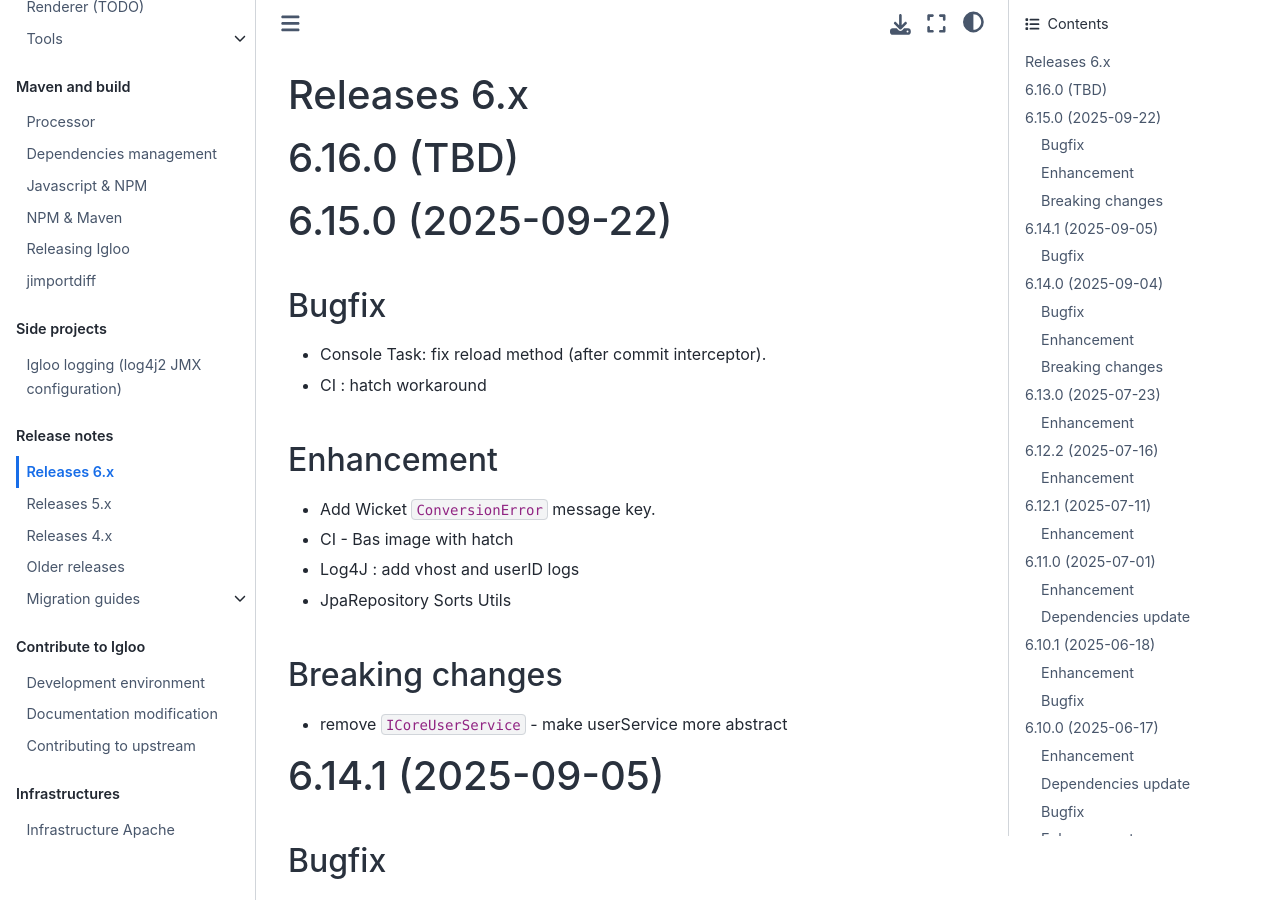
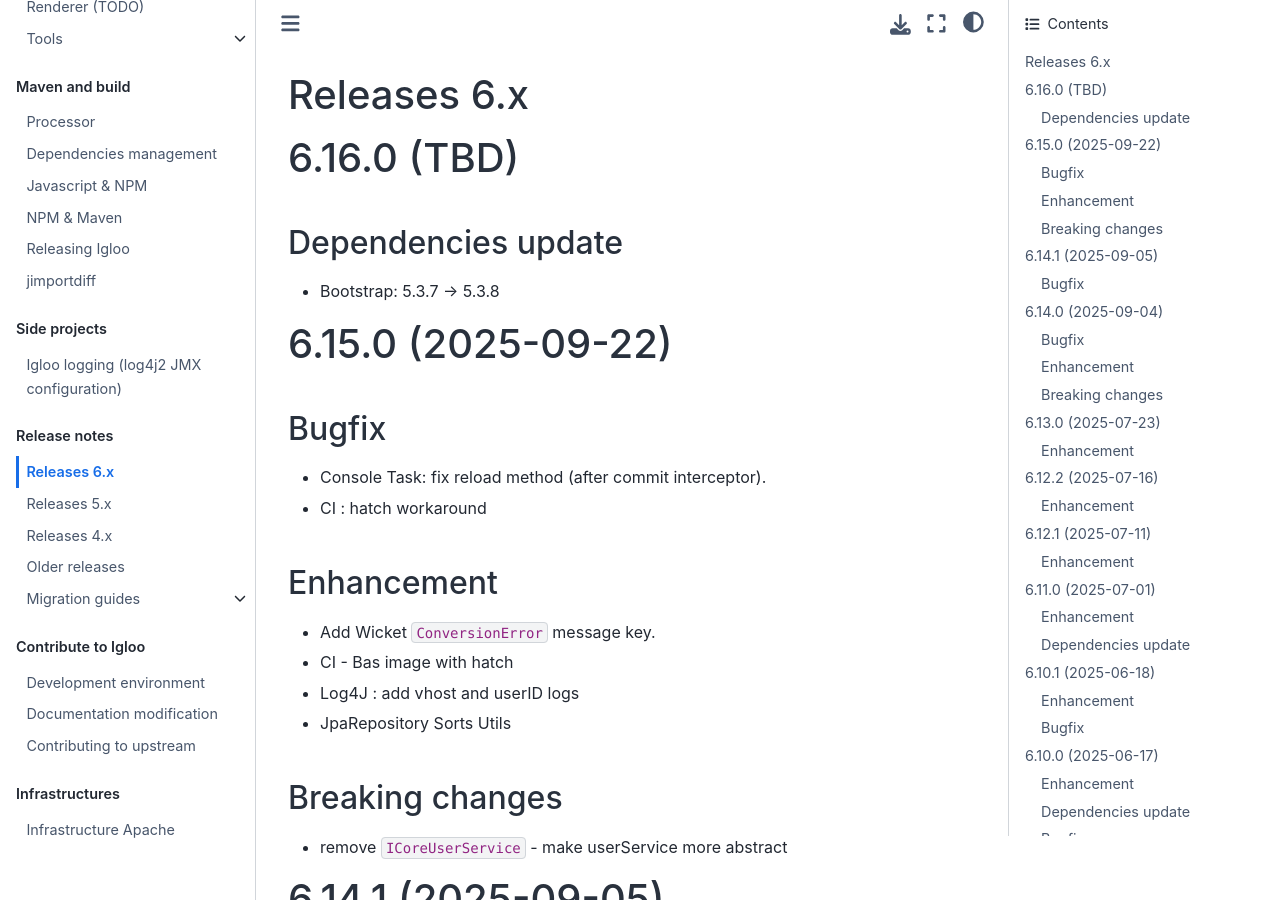
Before and after one commit to igloo-project/igloo-doc, a Sphinx documentation site: the page built from source/release-notes/releases-6.x.md, in a window 1280 px wide and 900 px high. Built offline with Sphinx 7.4.7 and the Sphinx Book theme 1.1.4, drawn with Linux system fonts in a browser that asks for light colours.

Commit message:
Update changelog

```diff
--- a/source/release-notes/releases-6.x.md
+++ b/source/release-notes/releases-6.x.md
@@ -1,6 +1,10 @@
 # Releases 6.x
 
 # 6.16.0 (TBD)
+
+## Dependencies update
+
+* Bootstrap: 5.3.7 -> 5.3.8
 
 # 6.15.0 (2025-09-22)
 
```
